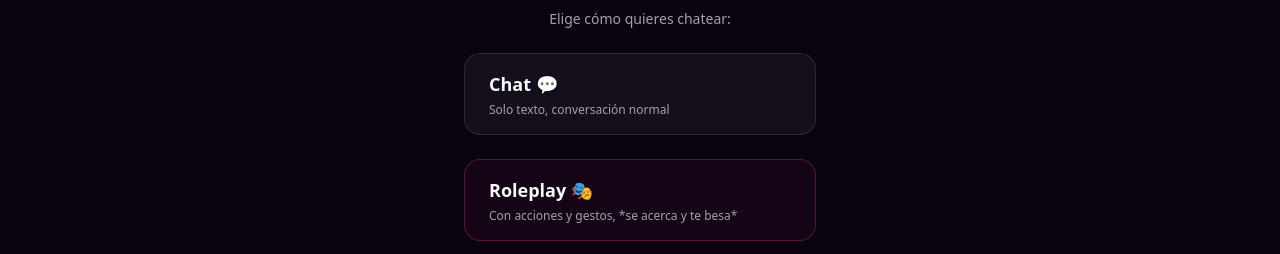
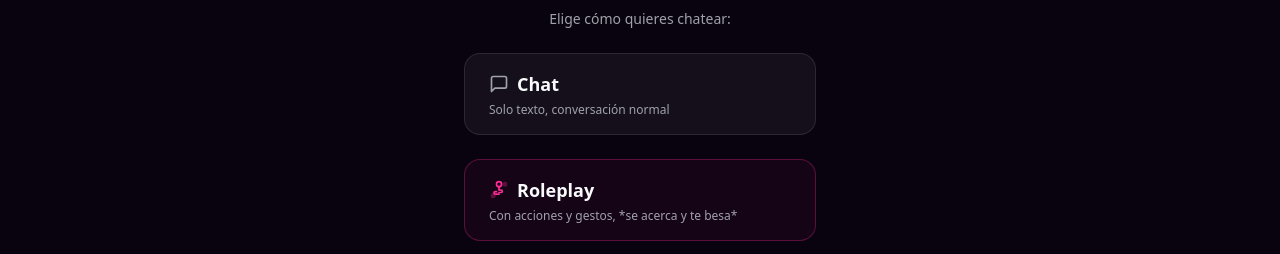
Before and after one commit to 3737631/luciaia, a Next.js app: page /luciaia/chat/alma in a window 1280 px wide. Shown: the part 390-644 px from the top of the page. Built offline with nearby package versions, Linux system fonts and the light colour scheme.

Commit message:
feat: removed all emojis, SVG icons, cleaner minimalist UI

```diff
--- a/src/app/history/page.tsx
+++ b/src/app/history/page.tsx
@@ -39,7 +39,12 @@ export default function HistoryPage() {
 
         {entries.length === 0 ? (
           <div className="flex flex-col items-center justify-center py-24 text-center">
-            <div className="mb-4 text-4xl">📭</div>
+            <div className="mb-4">
+              <svg viewBox="0 0 24 24" className="h-12 w-12 text-muted/40" fill="none" stroke="currentColor" strokeWidth="1.5" strokeLinecap="round" strokeLinejoin="round">
+                <rect x="2" y="4" width="20" height="16" rx="2" />
+                <path d="M22 7l-10 7L2 7" />
+              </svg>
+            </div>
             <p className="text-lg font-semibold">No hay historial</p>
             <p className="mt-1 text-sm text-muted">
               Las conversaciones aparecerán aquí cuando cuelgues una llamada o salgas de un chat.
--- a/src/app/info/page.tsx
+++ b/src/app/info/page.tsx
@@ -4,12 +4,12 @@ import Footer from "@/components/Footer";
 import NeonButton from "@/components/NeonButton";
 
 const features = [
-  { icon: "✉️", title: "Sin registro", desc: "Empieza al momento sin crear cuenta." },
-  { icon: "🚫", title: "Sin anuncios", desc: "Experiencia limpia, sin interrupciones." },
-  { icon: "🎨", title: "Personalizable", desc: "Ajusta personalidad, tono y estilo." },
-  { icon: "💬", title: "Chat con IA", desc: "Respuestas naturales con contexto real." },
-  { icon: "🔞", title: "+18", desc: "Solo para mayores de edad." },
-  { icon: "🤖", title: "Personajes IA", desc: "Todos los personajes son generados por IA." },
+  { icon: "mail", title: "Sin registro", desc: "Empieza al momento sin crear cuenta." },
+  { icon: "x", title: "Sin anuncios", desc: "Experiencia limpia, sin interrupciones." },
+  { icon: "edit", title: "Personalizable", desc: "Ajusta personalidad, tono y estilo." },
+  { icon: "chat", title: "Chat con IA", desc: "Respuestas naturales con contexto real." },
+  { icon: "lock", title: "+18", desc: "Solo para mayores de edad." },
+  { icon: "cpu", title: "Personajes IA", desc: "Todos los personajes son generados por IA." },
 ];
 
 const steps = [
@@ -47,7 +47,14 @@ export default function InfoPage() {
               key={f.title}
               className="rounded-2xl card-surface p-6 text-center hover:-translate-y-1 hover:shadow-glowSm transition-all duration-200"
             >
-              <span className="mb-3 inline-block text-2xl">{f.icon}</span>
+              <span className="mb-3 inline-flex h-10 w-10 items-center justify-center rounded-xl bg-white/5">
+                {f.icon === "mail" && <svg viewBox="0 0 24 24" className="h-5 w-5 text-muted" fill="none" stroke="currentColor" strokeWidth="1.5" strokeLinecap="round" strokeLinejoin="round"><rect x="2" y="4" width="20" height="16" rx="2"/><path d="M22 7l-10 7L2 7"/></svg>}
+                {f.icon === "x" && <svg viewBox="0 0 24 24" className="h-5 w-5 text-muted" fill="none" stroke="currentColor" strokeWidth="1.5" strokeLinecap="round" strokeLinejoin="round"><line x1="18" y1="6" x2="6" y2="18"/><line x1="6" y1="6" x2="18" y2="18"/></svg>}
+                {f.icon === "edit" && <svg viewBox="0 0 24 24" className="h-5 w-5 text-muted" fill="none" stroke="currentColor" strokeWidth="1.5" strokeLinecap="round" strokeLinejoin="round"><path d="M12 20h9"/><path d="M16.5 3.5a2.121 2.121 0 0 1 3 3L7 19l-4 1 1-4L16.5 3.5z"/></svg>}
+                {f.icon === "chat" && <svg viewBox="0 0 24 24" className="h-5 w-5 text-muted" fill="none" stroke="currentColor" strokeWidth="1.5" strokeLinecap="round" strokeLinejoin="round"><path d="M21 15a2 2 0 0 1-2 2H7l-4 4V5a2 2 0 0 1 2-2h14a2 2 0 0 1 2 2z"/></svg>}
+                {f.icon === "lock" && <svg viewBox="0 0 24 24" className="h-5 w-5 text-muted" fill="none" stroke="currentColor" strokeWidth="1.5" strokeLinecap="round" strokeLinejoin="round"><rect x="3" y="11" width="18" height="11" rx="2" ry="2"/><path d="M7 11V7a5 5 0 0 1 10 0v4"/></svg>}
+                {f.icon === "cpu" && <svg viewBox="0 0 24 24" className="h-5 w-5 text-muted" fill="none" stroke="currentColor" strokeWidth="1.5" strokeLinecap="round" strokeLinejoin="round"><rect x="4" y="4" width="16" height="16" rx="2" ry="2"/><rect x="9" y="9" width="6" height="6"/><line x1="9" y1="1" x2="9" y2="4"/><line x1="15" y1="1" x2="15" y2="4"/><line x1="9" y1="20" x2="9" y2="23"/><line x1="15" y1="20" x2="15" y2="23"/><line x1="20" y1="9" x2="23" y2="9"/><line x1="20" y1="14" x2="23" y2="14"/><line x1="1" y1="9" x2="4" y2="9"/><line x1="1" y1="14" x2="4" y2="14"/></svg>}
+              </span>
               <h3 className="mb-1 text-sm font-semibold">{f.title}</h3>
               <p className="text-xs text-muted">{f.desc}</p>
             </div>
--- a/src/components/ChatWindow.tsx
+++ b/src/components/ChatWindow.tsx
@@ -37,7 +37,7 @@ export default function ChatWindow({ girl }: { girl: Girl }) {
   const isMobile = typeof window !== "undefined" && window.innerWidth < 640;
 
   useEffect(() => {
-    setMessages([{ id: "welcome", from: "girl", text: `Hola, soy ${girl.name}. Qué bien que hayas entrado 🙂` }]);
+    setMessages([{ id: "welcome", from: "girl", text: `Hola, soy ${girl.name}. Qué bien que hayas entrado` }]);
     return () => { mountedRef.current = false; };
   }, [girl.id, girl.name]);
 
@@ -153,7 +153,7 @@ export default function ChatWindow({ girl }: { girl: Girl }) {
 
   function clearMemory() {
     clearAllMemory(girl.id);
-    setMessages([{ id: "welcome", from: "girl", text: `Hola, soy ${girl.name}. Qué bien que hayas entrado 🙂` }]);
+    setMessages([{ id: "welcome", from: "girl", text: `Hola, soy ${girl.name}. Qué bien que hayas entrado` }]);
     setError(null);
     setBlocked(false);
   }
@@ -189,14 +189,29 @@ export default function ChatWindow({ girl }: { girl: Girl }) {
           onClick={() => { setMode("text"); setShowModePicker(false); }}
           className="w-full rounded-2xl border border-white/10 bg-white/5 px-6 py-4 text-left transition hover:bg-white/10"
         >
-          <span className="text-lg font-semibold">Chat 💬</span>
+          <span className="flex items-center gap-2 text-lg font-semibold">
+            <svg viewBox="0 0 24 24" className="h-5 w-5 text-muted" fill="none" stroke="currentColor" strokeWidth="2" strokeLinecap="round" strokeLinejoin="round">
+              <path d="M21 15a2 2 0 0 1-2 2H7l-4 4V5a2 2 0 0 1 2-2h14a2 2 0 0 1 2 2z"/>
+            </svg>
+            Chat
+          </span>
           <p className="mt-1 text-xs text-muted">Solo texto, conversación normal</p>
         </button>
         <button
           onClick={() => { setMode("actions"); setShowModePicker(false); }}
           className="w-full rounded-2xl border border-pink/30 bg-pink/5 px-6 py-4 text-left transition hover:bg-pink/10"
         >
-          <span className="text-lg font-semibold">Roleplay 🎭</span>
+          <span className="flex items-center gap-2 text-lg font-semibold">
+            <svg viewBox="0 0 24 24" className="h-5 w-5 text-pink" fill="none" stroke="currentColor" strokeWidth="2" strokeLinecap="round" strokeLinejoin="round">
+              <path d="M12 2a3 3 0 1 0 0 6 3 3 0 0 0 0-6z"/>
+              <path d="M12 8v4"/>
+              <path d="M12 12h2.5a1.5 1.5 0 0 1 0 3H12"/>
+              <path d="M9 14h-1.5a1.5 1.5 0 0 0 0 3H12"/>
+              <circle cx="19" cy="5" r="2" fill="currentColor" opacity="0.3"/>
+              <circle cx="5" cy="19" r="2" fill="currentColor" opacity="0.3"/>
+            </svg>
+            Roleplay
+          </span>
           <p className="mt-1 text-xs text-muted">Con acciones y gestos, *se acerca y te besa*</p>
         </button>
       </div>
```
